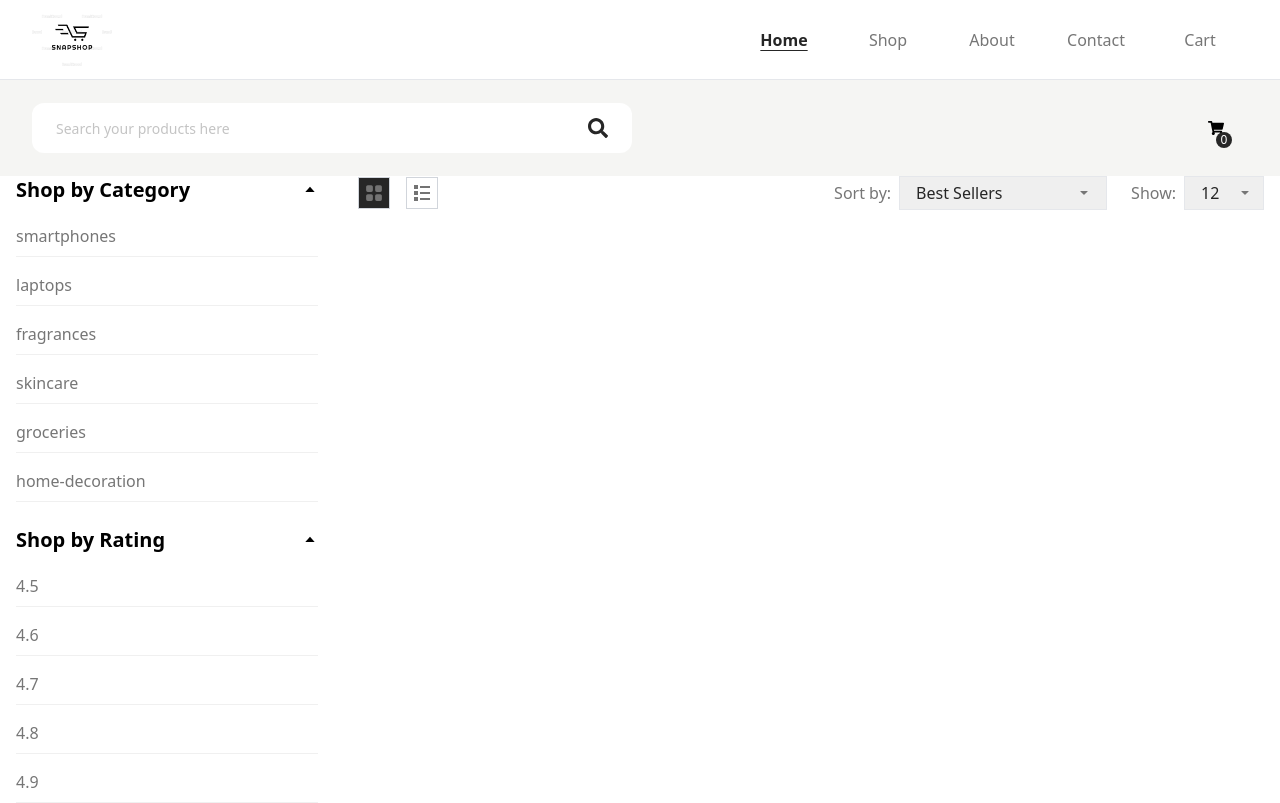
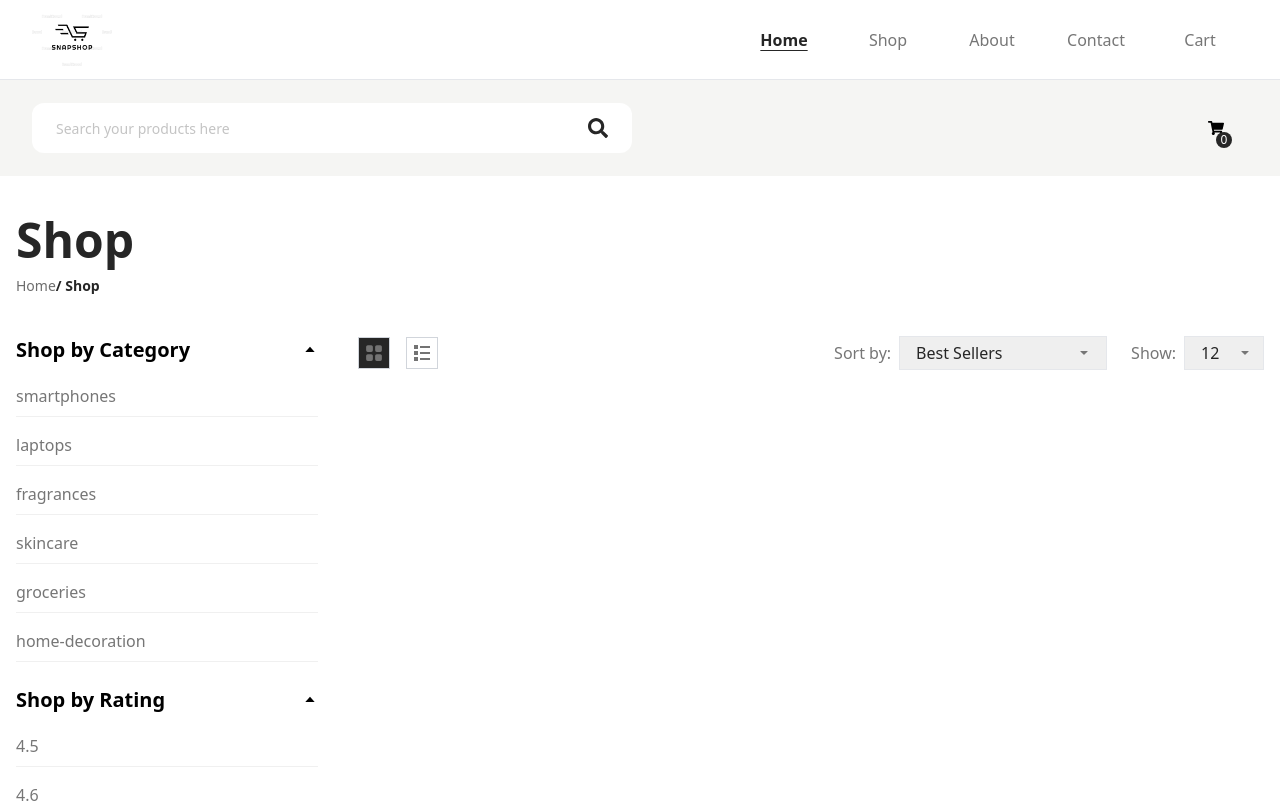
Before and after one commit to 08ManvendraSingh/SnapShop, a React (Create React App) app: page /shop in a window 1280 px wide. Shown: the top 803 px of the page. Built offline with nearby package versions, Linux system fonts and the light colour scheme.

Commit message:
breadcrumb applied

```diff
--- a/src/App.js
+++ b/src/App.js
@@ -29,7 +29,7 @@ const appRoute = createBrowserRouter([
         element: <Shop />,
       },
       {
-        path: "/product/:pid",
+        path: "/shop/:pid",
         element: <ProductDetail />,
       },
       {
--- a/src/components/Body.js
+++ b/src/components/Body.js
@@ -3,12 +3,14 @@ import Navbar from "./Navbar";
 import NavbarBottom from "./NavbarBottom";
 import { Outlet } from "react-router-dom";
 import Footer from "./Footer";
+import Breadcrumbs from "./Breadcrumbs";
 
 const Body = () => {
   return (
     <>
       <Navbar />
       <NavbarBottom />
+      <Breadcrumbs />
       <Outlet />
       <Footer />
     </>
--- /dev/null
+++ b/src/components/Breadcrumbs.js
@@ -0,0 +1,37 @@
+import React from "react";
+import { Link, useLocation } from "react-router-dom";
+
+const Breadcrumbs = () => {
+  const { pathname } = useLocation();
+  const pathnames = pathname.split("/").filter((x) => x);
+  let breadcrumbsPath = "";
+
+  return (
+    <div className="w-full py-10 xl:py-10 flex flex-col gap-3 px-4">
+      {pathnames.length > 0 && (
+        <h1 className="text-5xl capitalize text-[#262626] font-titleFont font-bold">
+          {pathnames}
+        </h1>
+      )}
+      <p className="text-sm font-normal text-[#6D6D6D] capitalize flex items-center">
+        {pathnames.length > 0 && <Link to="/">Home </Link>}
+        {pathnames.map((x, i) => {
+          breadcrumbsPath += `/${x}`;
+          const isLast = i === pathnames.length - 1;
+
+          return isLast ? (
+            <span className="capitalize font-semibold text-[#262626]">
+              / {x}
+            </span>
+          ) : (
+            <span className="capitalize font-semibold text-[#262626]">
+              / <Link to={breadcrumbsPath}> {x}</Link>
+            </span>
+          );
+        })}
+      </p>
+    </div>
+  );
+};
+
+export default Breadcrumbs;
--- a/src/components/Product.js
+++ b/src/components/Product.js
@@ -30,7 +30,7 @@ const Product = ({ info }) => {
                 <FaShoppingCart />
               </span>
             </li>
-            <Link to={"/product/" + info?.id}>
+            <Link to={"/shop/" + info?.id}>
               <li className="text-[#767676] hover:text-[#262626] text-sm font-normal border-b-[1px] border-b-gray-200 hover:border-b-[#262626] flex items-center justify-end gap-2 hover:cursor-pointer pb-1 duration-300 w-full">
                 View Details
                 <span className="text-lg">
```
